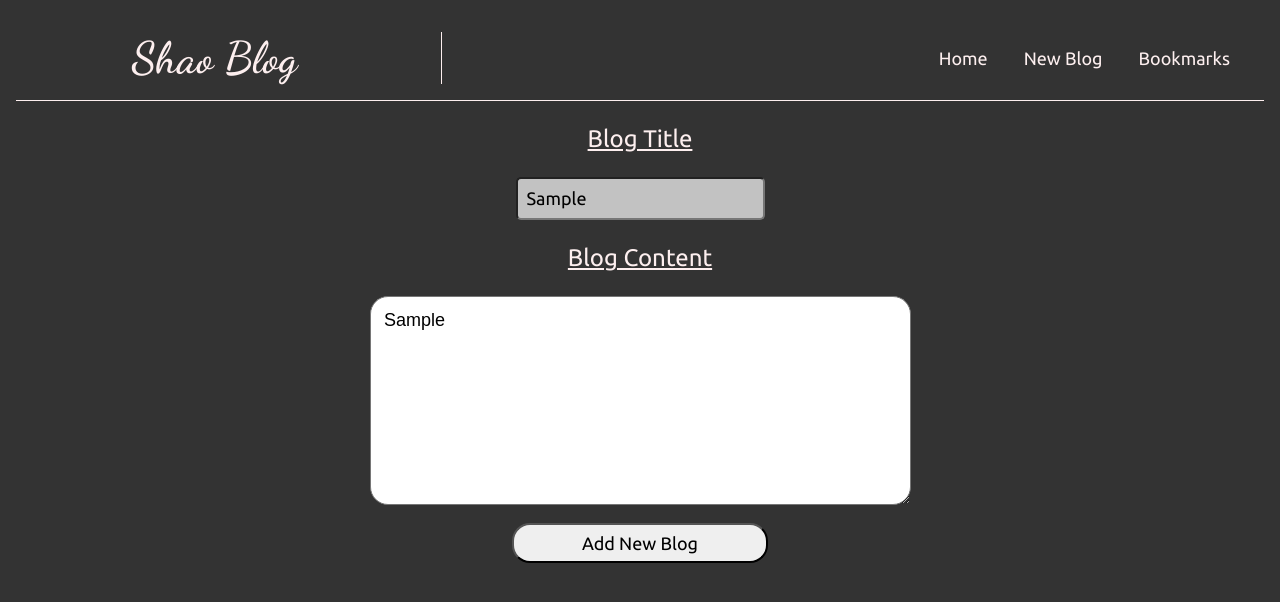
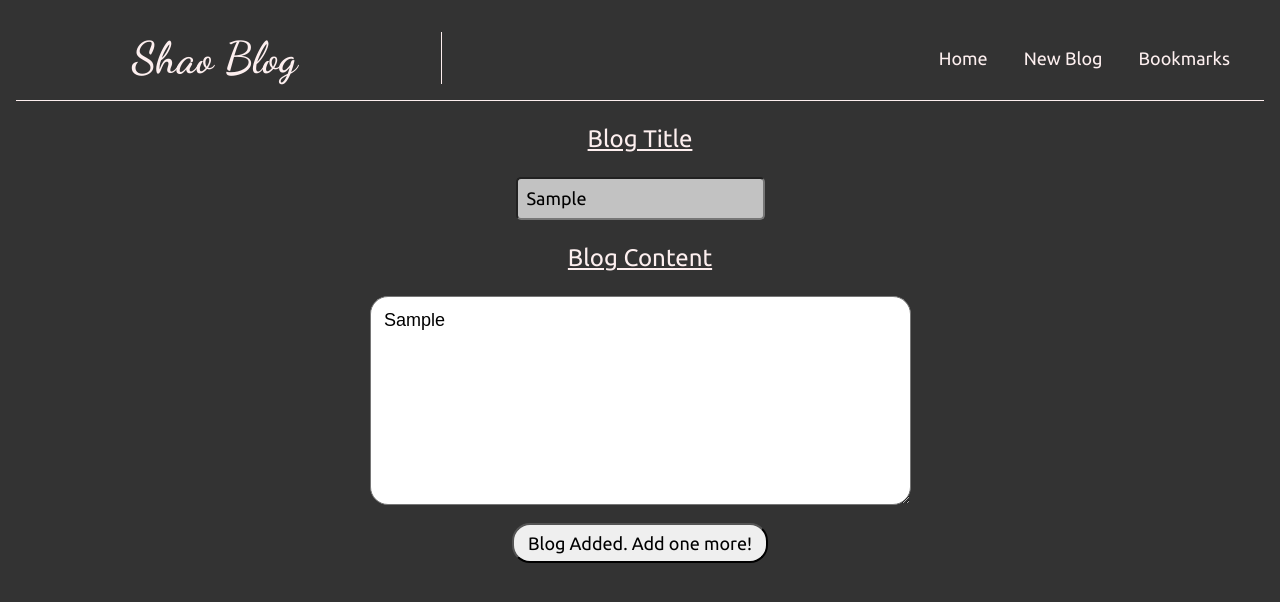
Before and after one commit to shao4321/Blogsite, a React (Create React App) app: page /create in a window 1280 px wide. Both pictures are taken after typing "Sample", "Sample" into the empty fields and a click on the input "Add New Blog". Shown: the top 602 px of the page. Built offline with nearby package versions, Linux system fonts and the light colour scheme.

Commit message:
second debug

```diff
--- a/src/App.css
+++ b/src/App.css
@@ -659,10 +659,10 @@ h3 {
 .load {
   margin-top: 5em;
   text-align: center;
+  font-size: 2rem;
 }
 
 .error {
   color: #ff6565;
-  font-size: 2rem;
 }
 /*# sourceMappingURL=App.css.map */
--- a/src/App.scss
+++ b/src/App.scss
@@ -38,9 +38,9 @@ h3 {
 .load {
   margin-top: 5em;
   text-align: center;
+  font-size: 2rem;
 }
 
 .error {
   color: rgb(255, 101, 101);
-  font-size: 2rem;
 }
--- a/src/components/Create.js
+++ b/src/components/Create.js
@@ -5,7 +5,7 @@ import FormCreate from "./FormCreate";
 const Create = ({ blogs, setBlogs }) => {
   const [title, setTitle] = useState("");
   const [content, setContent] = useState("");
-  const [isPending, setIsPending] = useState(false);
+  const [added, setAdded] = useState(0);
 
   const keyPressEvent = (e) => {
     // Submit the form when ctrl-enter key is pressed
@@ -16,7 +16,6 @@ const Create = ({ blogs, setBlogs }) => {
 
   const addCreateBlog = (e) => {
     e.preventDefault();
-    setIsPending(true);
     const datetime = new Date();
     const dateWritten = `${datetime.getDate()}/${
       datetime.getMonth() + 1
@@ -33,7 +32,7 @@ const Create = ({ blogs, setBlogs }) => {
     const updatedBlogs = [...blogs, blog];
     setBlogs(updatedBlogs);
     localStorage.setItem("blogs", JSON.stringify(updatedBlogs));
-    setIsPending(false);
+    setAdded(1);
   };
 
   return (
@@ -52,7 +51,8 @@ const Create = ({ blogs, setBlogs }) => {
           content,
           setContent,
           keyPressEvent,
-          isPending,
+          added,
+          setAdded,
         }}
       />
     </CSSTransition>
--- a/src/components/FormCreate.js
+++ b/src/components/FormCreate.js
@@ -6,7 +6,8 @@ const FormCreate = ({ props }) => {
     content,
     setContent,
     keyPressEvent,
-    isPending,
+    added,
+    setAdded,
   } = props;
 
   return (
@@ -24,13 +25,10 @@ const FormCreate = ({ props }) => {
         onChange={(e) => setContent(e.target.value)}
         onKeyUp={keyPressEvent}
       ></textarea>
-      {isPending ? (
-        <input
-          type="submit"
-          className="btn-form"
-          value="Adding Blog..."
-          disabled
-        />
+      {added ? (
+        <button className="btn-form" onClick={() => setAdded(0)}>
+          Blog Added. Add one more!
+        </button>
       ) : (
         <input type="submit" className="btn-form" value="Add New Blog" />
       )}
--- a/src/components/HeaderMain.js
+++ b/src/components/HeaderMain.js
@@ -8,7 +8,7 @@ const HeaderMain = ({
   head,
   handleDeleteBlogs,
   selectedBlogs,
-  bookmarkToggled,
+  iconToggled,
 }) => {
   return (
     <header>
@@ -20,7 +20,7 @@ const HeaderMain = ({
       </div>
       <div className="btn-container">
         <CSSTransition
-          in={!bookmarkToggled && selectedBlogs.size > 0}
+          in={!iconToggled && selectedBlogs.size > 0}
           timeout={350}
           classNames="btn-delete"
           unmountOnExit
--- a/src/components/Home.js
+++ b/src/components/Home.js
@@ -19,9 +19,10 @@ const Home = ({ blogs, setBlogs, head }) => {
   const [prevSelectedId, setPrevSelectedId] = useState(null);
   const [availableIds, setAvailableIds] = useState([]);
   const [order, setOrder] = useState("");
-  const [bookmarkToggled, setBookmarkToggled] = useState(false);
+  let iconToggled = false;
 
   const handleDelete = (index) => {
+    iconToggled = true;
     const updatedBlogs = blogs.filter(({ id }) => id !== index);
     setBlogs(updatedBlogs);
     localStorage.setItem("blogs", JSON.stringify(updatedBlogs));
@@ -39,7 +40,7 @@ const Home = ({ blogs, setBlogs, head }) => {
   };
 
   const toggleBookmark = (id, bookmark) => {
-    setBookmarkToggled(true);
+    iconToggled = true;
     const updatedBlogs = blogs.map((blog) =>
       blog.id === id ? { ...blog, bookmarked: !bookmark } : blog
     );
@@ -70,10 +71,13 @@ const Home = ({ blogs, setBlogs, head }) => {
       default:
         setBlogs(updatedBlogs);
     }
-    setBookmarkToggled(false);
   };
 
   const handleSelectedBlog = (e, id) => {
+    if (iconToggled) {
+      iconToggled = false;
+      return;
+    }
     // Selecting multiple blogs
     if (e.shiftKey && prevSelectedId) {
       let inBetweenIds;
@@ -133,6 +137,7 @@ const Home = ({ blogs, setBlogs, head }) => {
 
   return (
     <AllContext.Provider value={contextProps}>
+      {blogs.length > 0 ? (
         <main>
           <CSSTransition
             in={true}
@@ -145,7 +150,7 @@ const Home = ({ blogs, setBlogs, head }) => {
               head={head}
               handleDeleteBlogs={handleDeleteSelectedBlogs}
               selectedBlogs={selectedBlogs}
-            bookmarkToggled={bookmarkToggled}
+              iconToggled={iconToggled}
             />
           </CSSTransition>
           <hr />
@@ -163,6 +168,9 @@ const Home = ({ blogs, setBlogs, head }) => {
             />
           </CSSTransition>
         </main>
+      ) : (
+        <div className="load">No Blogs To Display</div>
+      )}
     </AllContext.Provider>
   );
 };
```
Also changed, not shown: 1 other file (tests, documents, lock files or other folders). Lines whose indentation alone changed are shown as unchanged.
